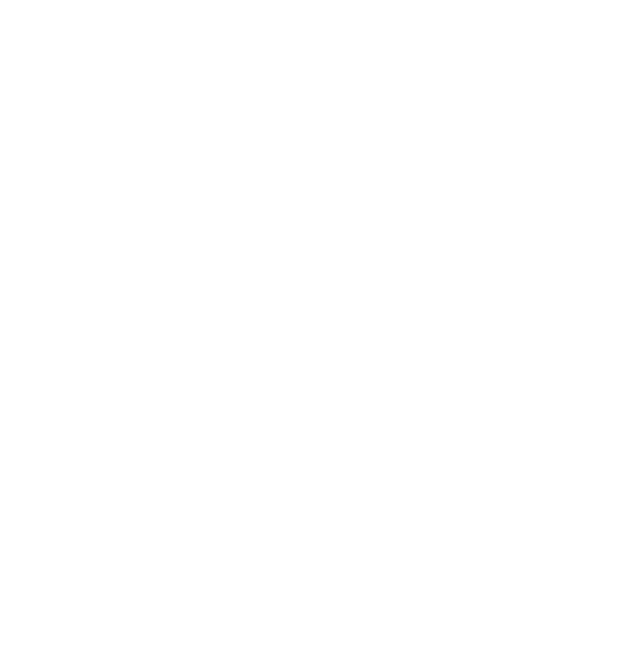
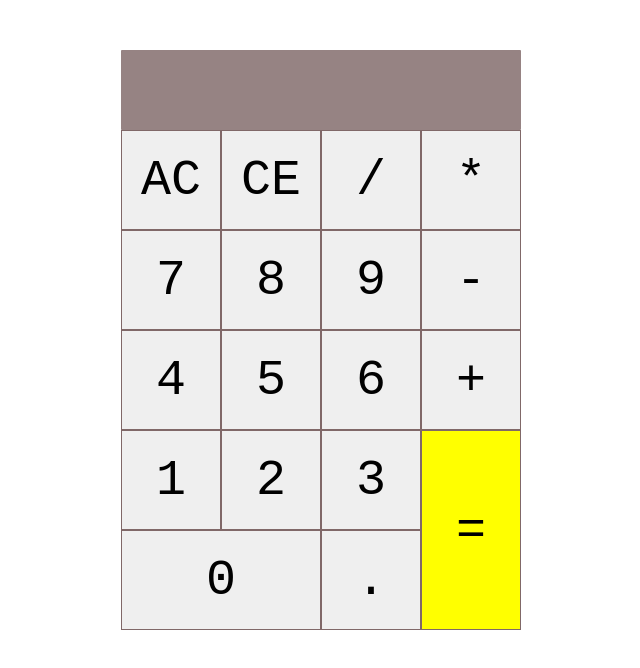
Before and after one commit to rctn-ks-004/assignment-1, a plain HTML site: page index.html in a window 1280 px wide. Shown: the whole page, without its empty margins (319-959 px from the left). Drawn offline with Linux system fonts and the light colour scheme.

Commit message:
Assignment-1-018-Ranto

```diff
--- a/index.html
+++ b/index.html
@@ -4,9 +4,36 @@
     <meta charset="UTF-8">
     <meta http-equiv="X-UA-Compatible" content="IE=edge">
     <meta name="viewport" content="width=device-width, initial-scale=1.0">
-    <title>Document</title>
+    <title>Calculator</title>
+    <link rel="stylesheet" href="./style.css">
 </head>
 <body>
+    <section>
+        <div class="container">
+            <div id="display" class="input"></div>
+            <div class="buttons container-button ">
+                <button class="button">AC</button>
+                <button class="button">CE</button>
+                <button class="button">/</button>
+                <button class="button">*</button>
+                <button class="button">7</button>
+                <button class="button">8</button>
+                <button class="button">9</button>
+                <button class="button" >-</button>
+                <button class="button">4</button>
+                <button class="button">5</button>
+                <button class="button">6</button>
+                <button class="button" >+</button>
 
+                <button class="button">1</button>
+                <button class="button">2</button>
+                <button class="button">3</button>
+                <button class="buttonsum button" id="equal">=</button>
+                <button class="buttonzero button">0</button>
+                <button class="button" >.</button>
+            </div>
+        </div>
+    </section>
+    <script src="./index.js"></script>
 </body>
 </html>
--- /dev/null
+++ b/index.js
@@ -0,0 +1,28 @@
+let display = document.getElementById('display');
+
+let buttons = Array.from(document.getElementsByClassName('button'));
+
+buttons.map( button => {
+    // console.log(button, "button");
+    button.addEventListener('click', (e) => {
+        switch(e.target.innerText){
+            case 'AC':
+                display.innerText = '';
+                break;
+            case '=':
+                try{
+                    display.innerText = eval(display.innerText);
+                } catch {
+                    display.innerText ="⚠"
+                }
+                break;
+            case 'CE':
+                if (display.innerText){
+                   display.innerText = display.innerText.slice(0, -1);
+                }
+                break;
+            default:
+                display.innerText += e.target.innerText;
+        }
+    });
+});
--- /dev/null
+++ b/mantab.js
@@ -0,0 +1,4 @@
+setTimeout(()=>{ console.log("jeda")}, 300)
+setTimeout(()=>{ console.log("jeda1")}, 0.1)
+console.log("bismillah");
+console.log("akhir");
--- /dev/null
+++ b/style.css
@@ -0,0 +1,78 @@
+html, body, span, input, button{
+    font-family: monospace;
+}
+body{
+    margin: auto;
+}
+.container {
+    margin: auto;
+    width: 400px;
+    background: #f2f2f2;
+    margin-top: 50px;
+    position: relative;
+}
+
+
+.input{
+    width: 100%;
+    height: 80px;
+    outline: none;
+    border: none;
+    background: #806868;
+    opacity: 80%;
+    font-size: 70px;
+    border-radius: 1px;
+    text-align: end;
+    overflow: hidden;
+}
+.container-button{
+    display: flex;
+    flex-wrap: wrap;
+}
+.button{
+    width: 25%;
+    height: 100px;
+    cursor: pointer;
+    border-radius: 0%;
+    font-size: 50px;
+    overflow: hidden;
+    border: 1px solid #806868;
+    box-shadow: #806868;
+}
+.button:hover{
+    background: #9196a0;
+    opacity: 80%;
+}
+.buttonsum{
+    width: 25%;
+    height: 200px;
+    cursor: pointer;
+    border-radius: 0%;
+    font-size: 50px;
+    overflow: hidden;
+    position: absolute;
+    right: 0;
+    bottom: 0;
+    background: yellow;
+    box-shadow: #806868;
+    border: 1px solid #806868;
+
+}
+.buttonsum:hover{
+    background: rgb(246, 246, 80);
+    opacity: 80%;
+}
+.buttonzero{
+    width: 50%;
+    height: 100px;
+    cursor: pointer;
+    border-radius: 0%;
+    font-size: 50px;
+    overflow: hidden;
+    box-shadow: #806868;
+    border: 1px solid #806868;
+}
+.buttonzero:hover{
+    background: #9196a0;
+    opacity: 80%;
+}
```
Also changed, not shown: Screenshot (543).png (added), package-lock.json (added), 1 other file.
